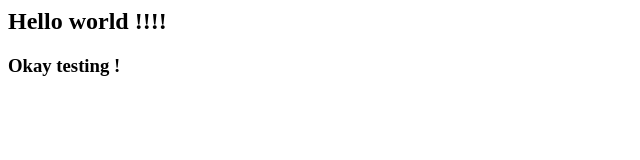
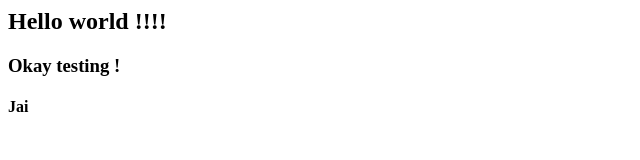
Before and after one commit to dhanushrandom/FirstRepo, a plain HTML site: page index.html in a window 1280 px wide. Shown: the full height of the page, 0-640 px from the left. Drawn offline with Linux system fonts and the light colour scheme.

Commit message:
Update index.html

```diff
--- a/index.html
+++ b/index.html
@@ -7,5 +7,6 @@
 <body>
     <h2>Hello world !!!!</h2>
     <h3>Okay testing !</h3>
+    <h4>Jai</h4>
 </body>
 </html>
```
